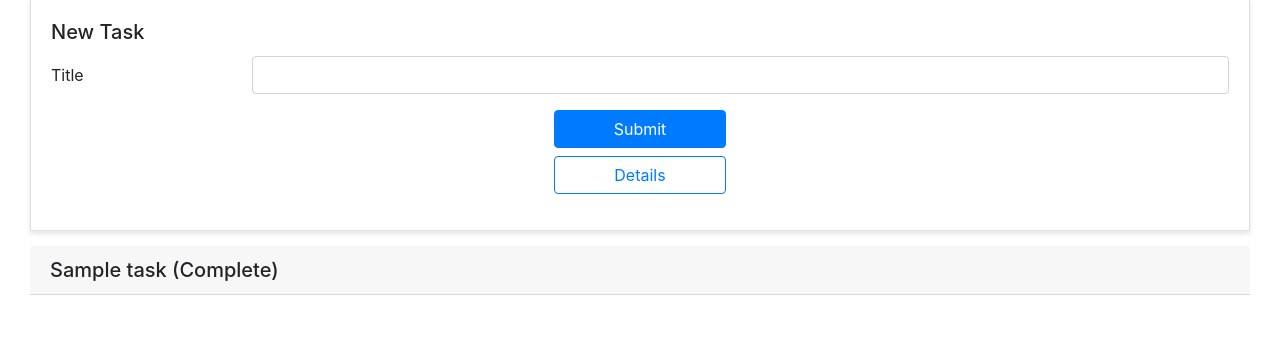
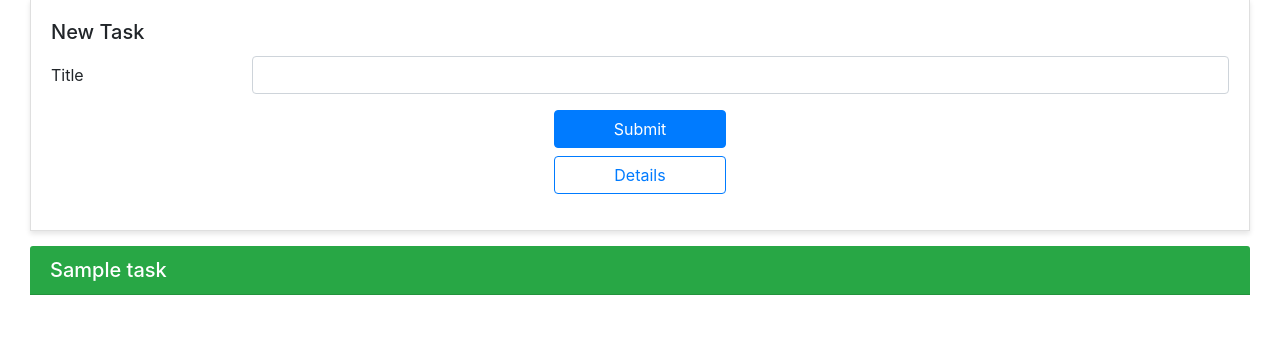
Before and after one commit to wavegate/frank, a Flask app: page /tasks in a window 1280 px wide. Shown: the part 91-437 px from the top of the page. Run offline with Flask 2, Linux system fonts and the light colour scheme; a user stored in the database is signed in; tables that the repository leaves empty hold one stand-in row (values such as "Sample post"); some libraries are stand-ins or nearby versions.

Commit message:
added green color

```diff
--- a/templates/_task.html
+++ b/templates/_task.html
@@ -1,6 +1,6 @@
-<div class="card-header" id="heading{{task.id}}" data-toggle="collapse" data-target="#collapse{{ task.id }}" style="cursor: pointer" aria-expanded="true" aria-controls="collapse{{task.id}}">
+<div class="card-header{% if task.complete %} bg-success text-white{% endif %}" id="heading{{task.id}}" data-toggle="collapse" data-target="#collapse{{ task.id }}" style="cursor: pointer" aria-expanded="true" aria-controls="collapse{{task.id}}">
 	<h5 class="mb-0">
-		{{ task.title }} {% if task.complete %}(Complete){% endif %}
+		{{ task.title }}
 	</h5>
 </div>
 <div id="collapse{{ task.id }}" class="collapse" aria-labelledby="heading{{task.id}}" data-parent="#accordion">
@@ -14,14 +14,16 @@
 				{% if task.end_time %}<br/>Ends: {{ task.end_time.strftime("%A, %B %d, %Y at %I:%M%p") }}{% endif %}-->
 			</div>
 			<div class="col-md-6">
-				<div class="card card-body"><!-- why no work? -->
-					{% if task.notes %}<p>{{ task.notes }}</p>{% else %}No notes{% endif %}
+				{% if task.notes %}
+				<div class="card card-body">
+					<p>{{ task.notes }}</p>
 				</div>
+				{% endif %}
 			</div>
 			<div class="col-md-2">
-				<a class="deco-none fas fa-edit pull-right" data-toggle="tooltip" data-placement="top" title="Edit task" href="{{ url_for('edit_task', task_id=task.id) }}"></a>
-				<a class="deco-none fas fa-{% if task.complete %}check-square{% else %}square{% endif %} pull-right" data-toggle="tooltip" data-placement="top" title="Task complete?" href="{{ url_for('change_task_completion', task_id=task.id) }}"></a>
-				<a class="deco-none fas fa-trash-alt pull-right" data-toggle="tooltip" data-placement="top" title="Delete task" href="{{ url_for('delete_task', task_id=task.id) }}"></a>
+				<!--<a class="deco-none fas fa-edit" data-toggle="tooltip" data-placement="top" title="Edit task" href="{{ url_for('edit_task', task_id=task.id) }}"></a>-->
+				<a class="deco-none fas fa-{% if task.complete %}check-square{% else %}square{% endif %}" data-toggle="tooltip" data-placement="top" title="Task complete?" href="{{ url_for('change_task_completion', task_id=task.id) }}"></a>
+				<a class="deco-none fas fa-trash-alt" data-toggle="tooltip" data-placement="top" title="Delete task" href="{{ url_for('delete_task', task_id=task.id) }}"></a>
 			</div>
 		</div>
 	</div>
@@ -48,4 +50,5 @@
 	color: inherit;
 	text-decoration: inherit;
 }
+
 </style>
```
Also changed, not shown: app.db.
